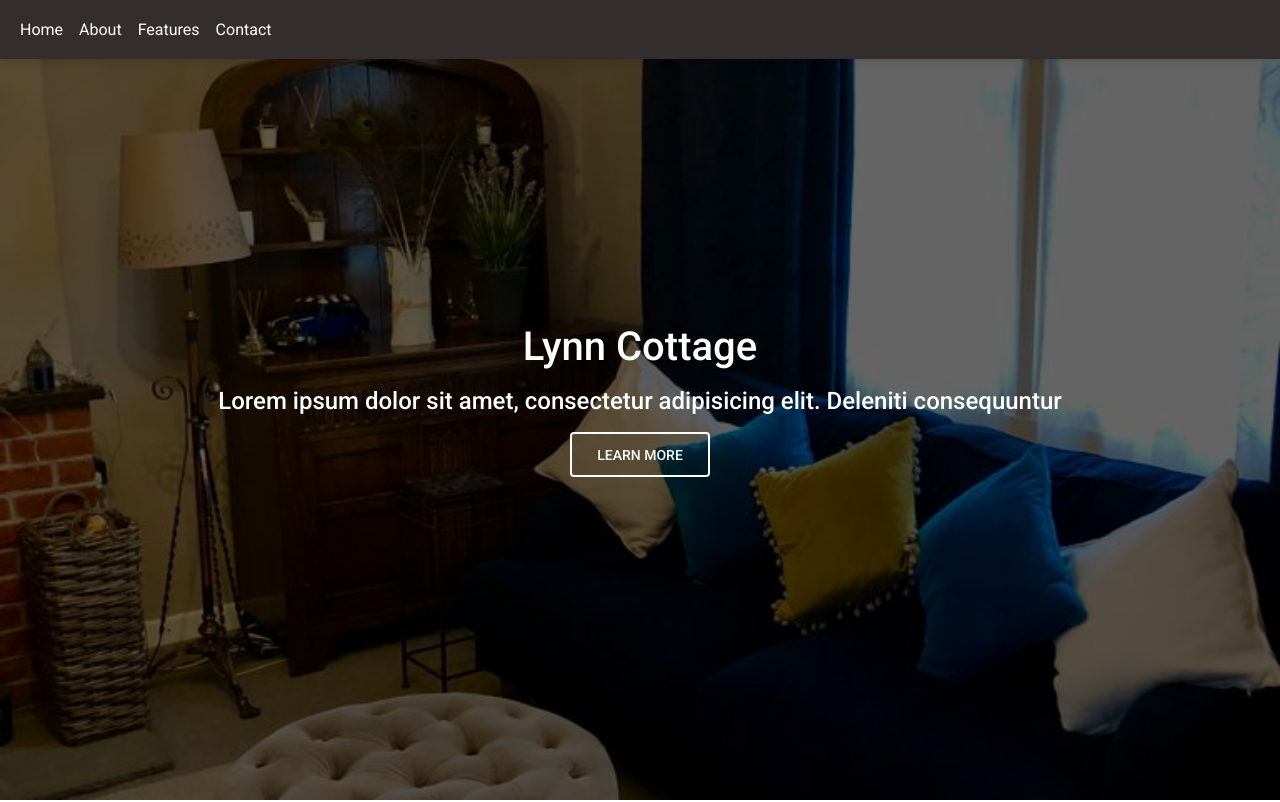
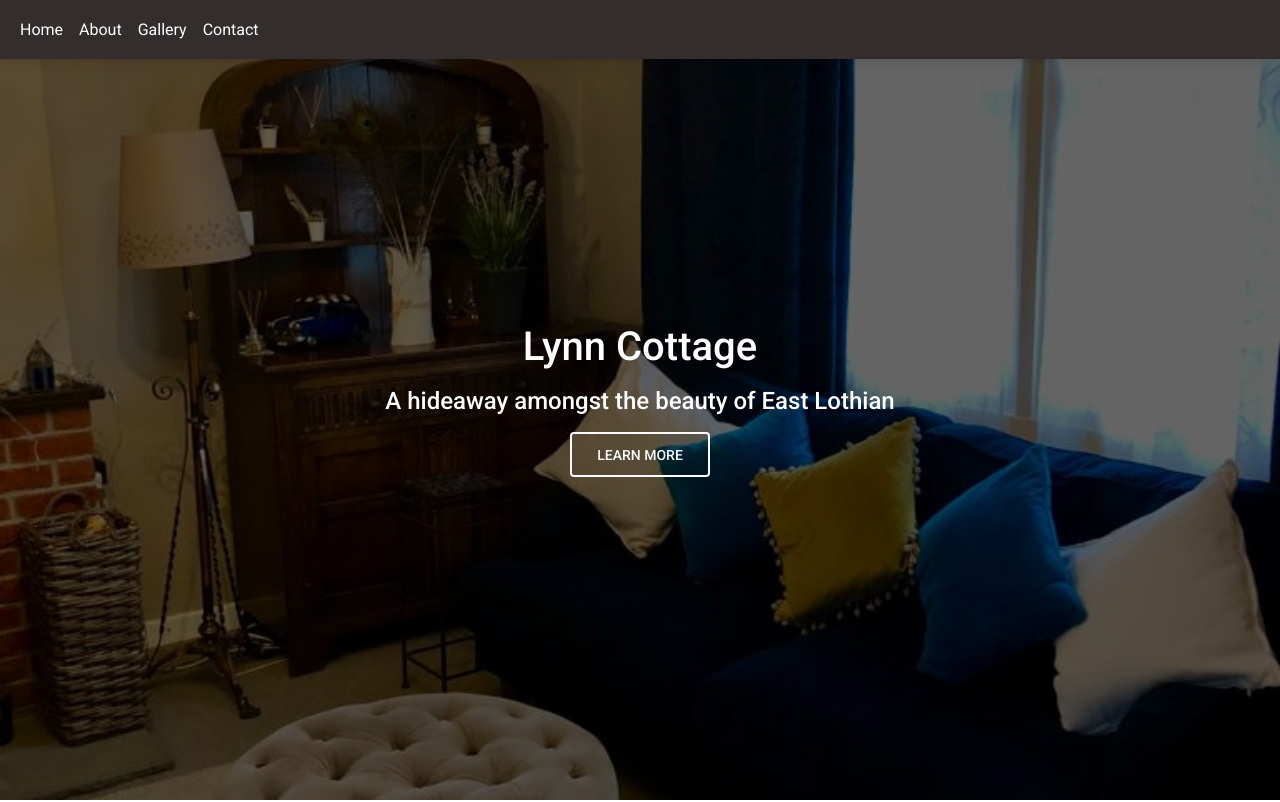
Before and after one commit to aconstantinou123/LynnCottageApp, a React (Create React App) app: page / in a window 1280 px wide. Shown: the top 802 px of the page. Built offline with nearby package versions, Linux system fonts and the light colour scheme.

Commit message:
footer added

```diff
--- a/src/components/BackgroundImage/BackgroundImage.js
+++ b/src/components/BackgroundImage/BackgroundImage.js
@@ -12,8 +12,7 @@ const BackgroundImage = () => (
       <div className='header-text d-flex justify-content-center text-center'>
         <h1 className='text-white mb-3'>Lynn Cottage</h1>
         <h4 className='text-white mb-3'>
-          Lorem ipsum dolor sit amet, consectetur adipisicing elit. Deleniti
-          consequuntur
+          A hideaway amongst the beauty of East Lothian
         </h4>
         <a href='#description' className='btn btn-outline-light btn-lg' role='button'>
           Learn More
--- /dev/null
+++ b/src/components/Footer/Footer.js
@@ -0,0 +1,16 @@
+const Footer = () => {
+  const year = new Date().getFullYear()
+  return (
+    <footer>
+      <div class="footer-copyright text-center py-3 mt-5" style={{ color: "4f4f4f", backgroundColor: "rgba(38, 38, 38)" }}>
+        &copy; {year};
+        <a href="http://localhost:3000" style={{ color: "white" }}>
+          {" "}
+          lynn-cottage.co.uk
+        </a>
+      </div>
+    </footer>
+  )
+}
+
+export default Footer
--- a/src/components/LandingPage/LandingPage.js
+++ b/src/components/LandingPage/LandingPage.js
@@ -3,6 +3,7 @@ import BackgroundImage from '../BackgroundImage/BackgroundImage'
 import Description from '../Description/Description'
 import Gallery from '../Gallery/Gallery'
 import Contact from '../Contact/Contact'
+import Footer from '../Footer/Footer'
 
 const LandingPage = () => (
   <>
@@ -11,6 +12,7 @@ const LandingPage = () => (
     <Description/>
     <Gallery/>
     <Contact/>
+    <Footer/>
   </>
 )
 
--- a/src/components/Navbar/Navbar.js
+++ b/src/components/Navbar/Navbar.js
@@ -42,7 +42,7 @@ const Navbar = () => {
                 <MDBNavbarLink className='text-white' href='#description'>About</MDBNavbarLink>
               </MDBNavbarItem>
               <MDBNavbarItem>
-                <MDBNavbarLink className='text-white' href='#gallery'>Features</MDBNavbarLink>
+                <MDBNavbarLink className='text-white' href='#gallery'>Gallery</MDBNavbarLink>
               </MDBNavbarItem>
               <MDBNavbarItem>
                 <MDBNavbarLink className='text-white' href='#contact'>Contact</MDBNavbarLink>
@@ -51,14 +51,6 @@ const Navbar = () => {
           </MDBCollapse>
         </MDBContainer>
       </MDBNavbar>
-
-      {/* <div className='p-5 text-center bg-light'>
-        <h1 className='mb-3'>Heading</h1>
-        <h4 className='mb-3'>Subheading</h4>
-        <a className='btn btn-primary' href='' role='button'>
-          Call to action
-        </a>
-      </div> */}
     </header>
   )
 }
```
Also changed, not shown: src/components/Footer/Footer.css (added).
